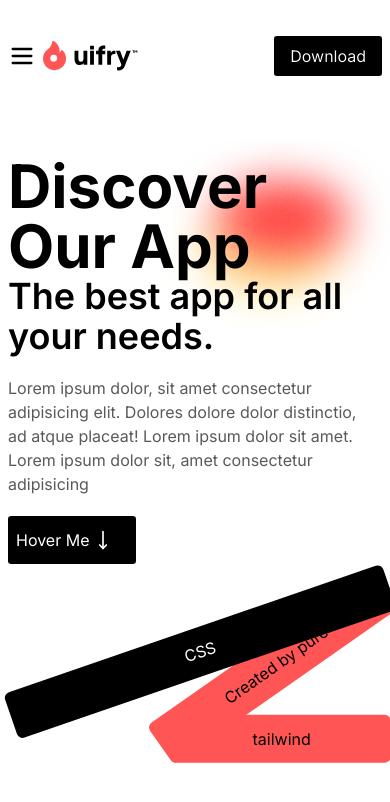
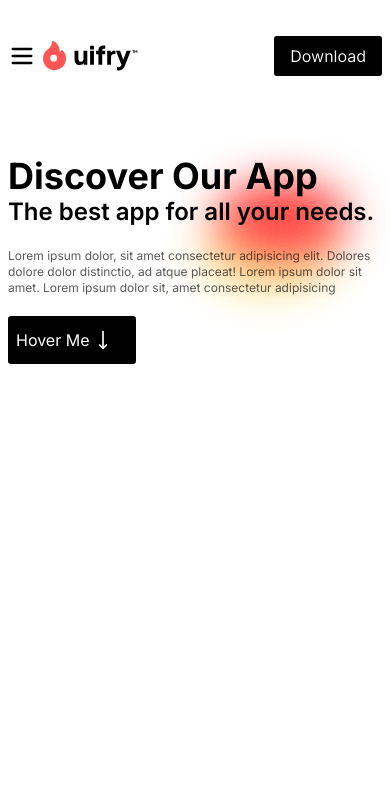
Before and after one commit to Deepakcodez/Animated-Landing-page, a Next.js app: page / in a window 390 px wide. Shown: the top 802 px of the page. Built offline with nearby package versions, Linux system fonts and the light colour scheme.

Commit message:
Adding A in strip

```diff
--- a/src/app/_Components/Home/Strap.tsx
+++ b/src/app/_Components/Home/Strap.tsx
@@ -12,16 +12,19 @@ const Stripe: FC = () => {
            duration: 2,
            delay: 1.5,
          }}
-          className=" relative strip flex items-center h-[3rem] w-fit  px-8 ps-[5rem] rounded-md  bg-[#FF5555] -rotate-[35deg]  z-[20] top-[5rem] left-[8rem]
+          className=" relative lg:scale-100 sm:scale-75  items-center h-[3rem] w-fit  px-8 ps-[5rem] rounded-md  bg-[#FF5555] -rotate-[35deg]  z-[20] top-[5rem] sm:top-[3rem] md:left-[8rem] hidden md:flex
         // after
         after:content-['CSS'] after:absolute after:bg-black after:text-white  after:w-[25rem]
-         after:-translate-x-[13rem] after:h-[3rem] after:rounded-md after:origin-bottom-right after:rotate-[16deg] after:flex after:items-center after:justify-center
+         after:-translate-x-[13rem] after:h-[3rem] after:rounded-e-md after:origin-bottom-right after:rotate-[16deg] after:flex after:items-center after:justify-center
          //before
          before:flex before:items-center before:h-[3rem] before:w-fit  before:px-8 before:ps-[5rem] before:pe-[5rem] before:rounded-md  before:bg-[#FF5555] before:rotate-[35deg]  before:content-['tailwind'] before:absolute  before:origin-bottom-left before:-translate-x-[5rem]
          before:-top-[.2rem] before:-z-[20]
+
+
          "
         >
           Created by pure CSS
+          <h1 className="absolute -top-[7.4rem] -left-[8.1rem] font-extrabold text-black z-50 text-6xl rotate-[20deg]">A</h1>
         </motion.div>
     </>
   );
--- a/src/app/_Components/Home/page.tsx
+++ b/src/app/_Components/Home/page.tsx
@@ -27,7 +27,7 @@ const Homepg: FC = () => {
               duration: 2,
               delay: 0.5,
             }}
-            className="text-6xl font-bold mt-[5rem] pe-[1rem]  "
+            className="sm:text-6xl text-4xl font-bold mt-[5rem] pe-[1rem]  "
           >
             {data.hero.headline}
           </motion.h1>
@@ -40,7 +40,7 @@ const Homepg: FC = () => {
               duration: 2,
               delay: 0.7,
             }}
-            className="text-4xl font-semibold font-italic "
+            className="sm:text-4xl text-2xl font-semibold font-italic "
           >
             {data.hero.subheadline}
           </motion.h3>
@@ -53,7 +53,7 @@ const Homepg: FC = () => {
               duration: 2,
               delay: 0.9,
             }}
-            className="mt-5 text-black/65 md:pe-[5rem] pe-[1rem]"
+            className="mt-5 text-black/65 md:pe-[5rem] pe-[1rem] text-xs"
           >
             Lorem ipsum dolor, sit amet consectetur adipisicing elit. Dolores
             dolore dolor distinctio, ad atque placeat! Lorem ipsum dolor sit
```
